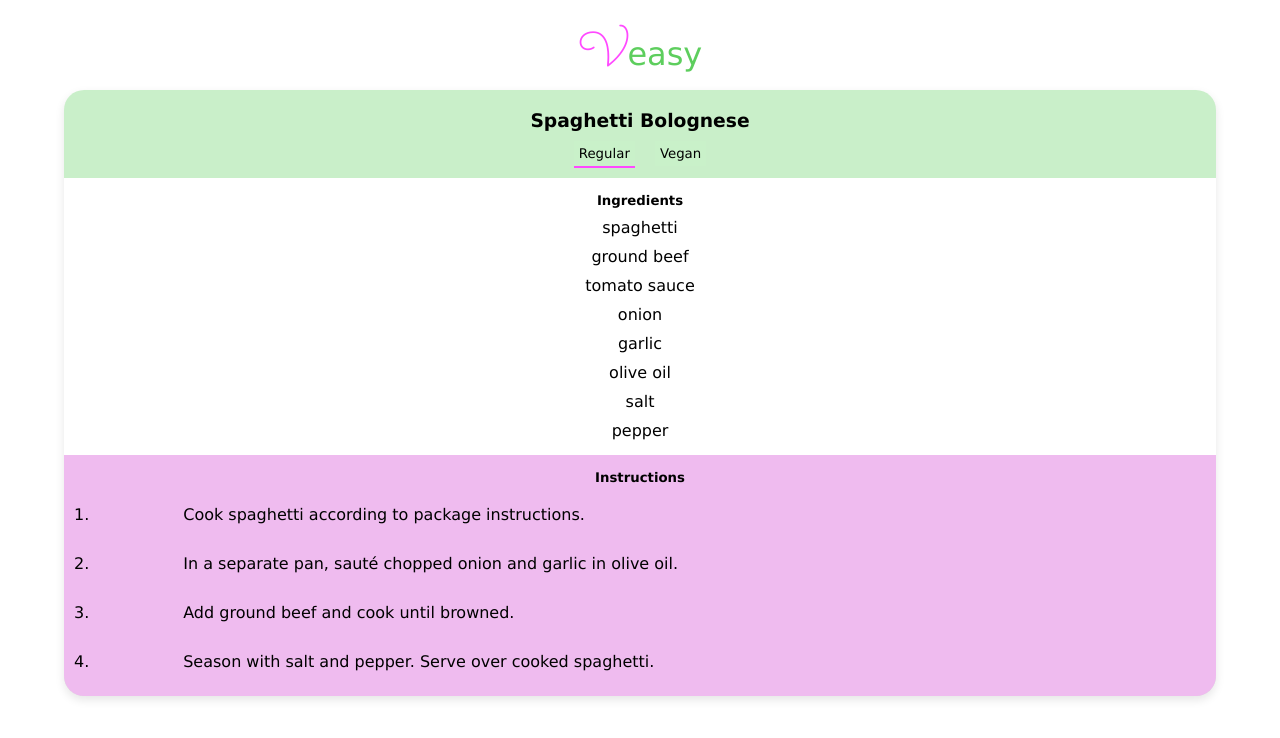
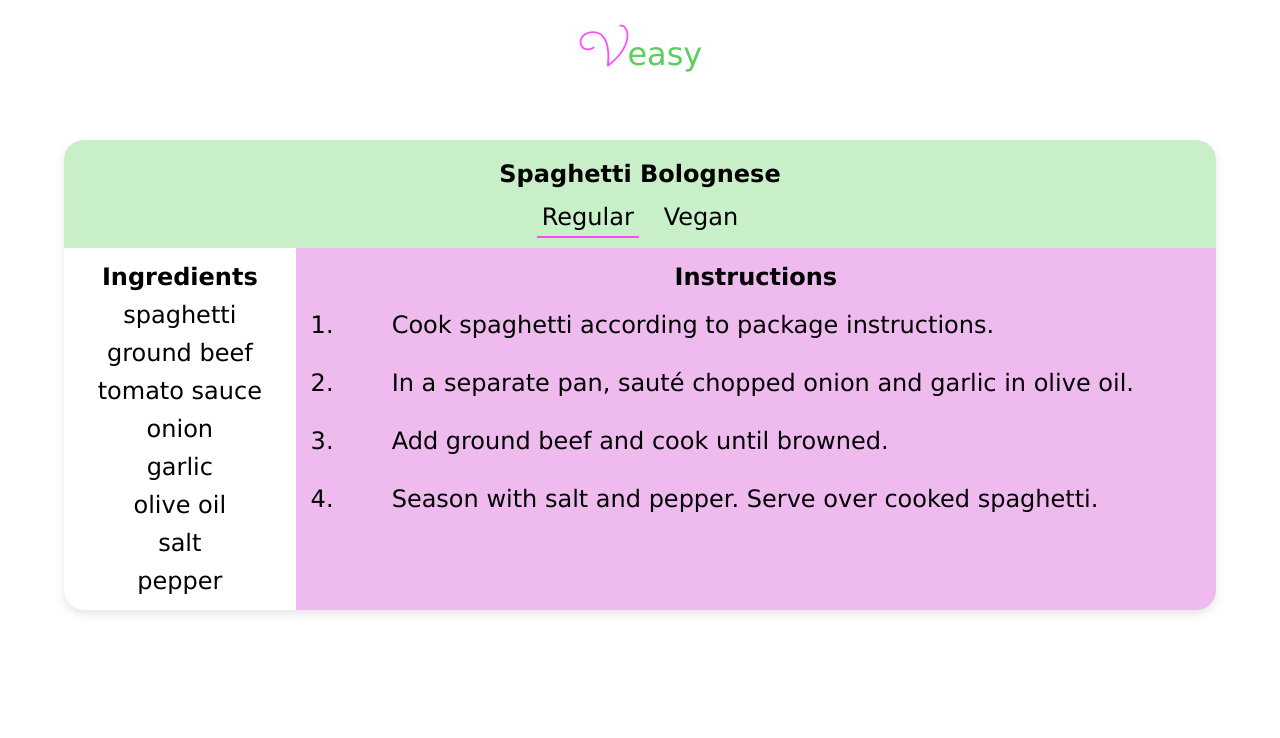
Before and after one commit to jboyce313/veasy, a React (Vite) app in the folder react-app/: page /veasy/recipes/1 in a window 1280 px wide. Shown: the top 738 px of the page. Built offline with nearby package versions, Linux system fonts and the light colour scheme.

Commit message:
landscape orientation

```diff
--- a/react-app/src/styles/Instructions.css
+++ b/react-app/src/styles/Instructions.css
@@ -9,7 +9,7 @@
 }
 
 .number {
-  padding-left: 5px;
+  padding-left: 10px;
 }
 
 .words {
--- a/react-app/src/styles/Recipe.css
+++ b/react-app/src/styles/Recipe.css
@@ -37,3 +37,27 @@
   padding: 5px;
   border-radius: 0 0 20px 20px;
 }
+
+@media only screen and (orientation: landscape) {
+  .recipePage {
+    margin-top: 50px;
+  }
+
+  .regular,
+  .vegan {
+    display: flex;
+  }
+
+  .ingredients {
+    width: 25%;
+    border-radius: 0 0 0 20px;
+  }
+
+  .instructions {
+    border-radius: 0 0 20px 0;
+  }
+
+  .recipePage * {
+    font-size: 1.5rem;
+  }
+}
```
